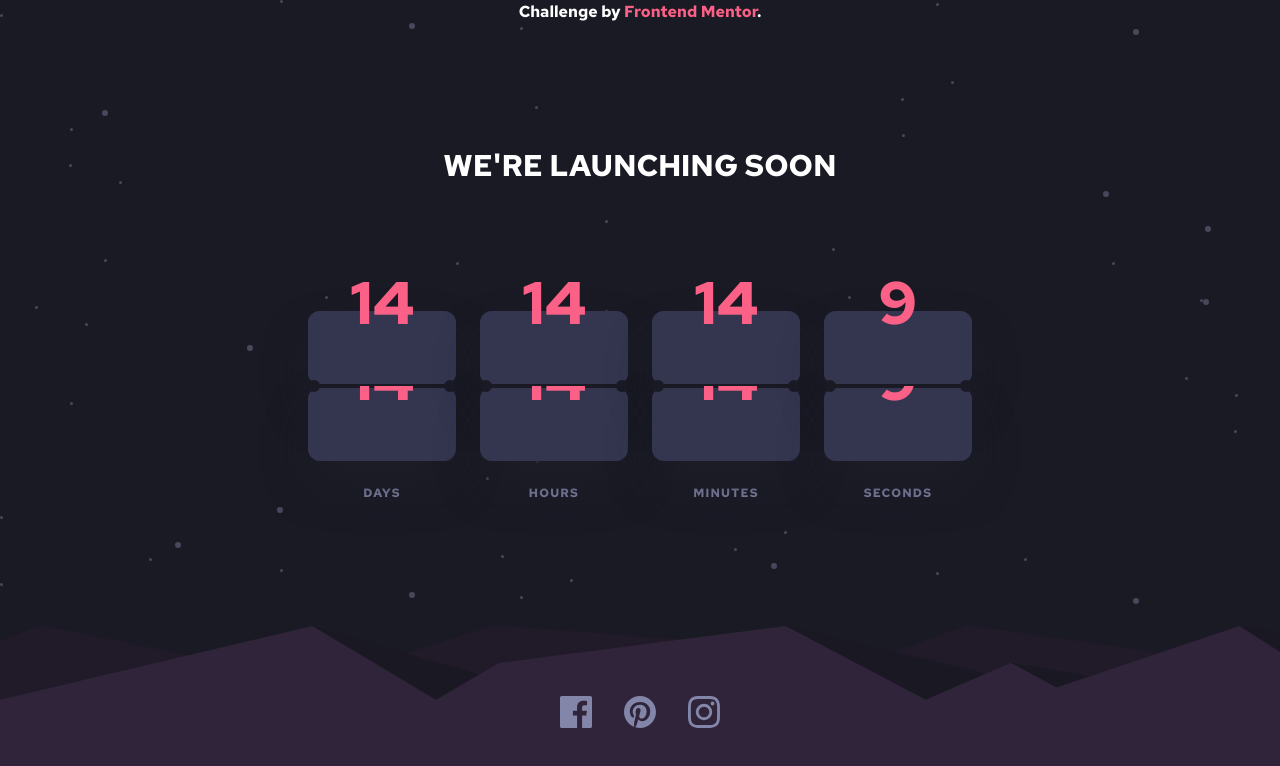
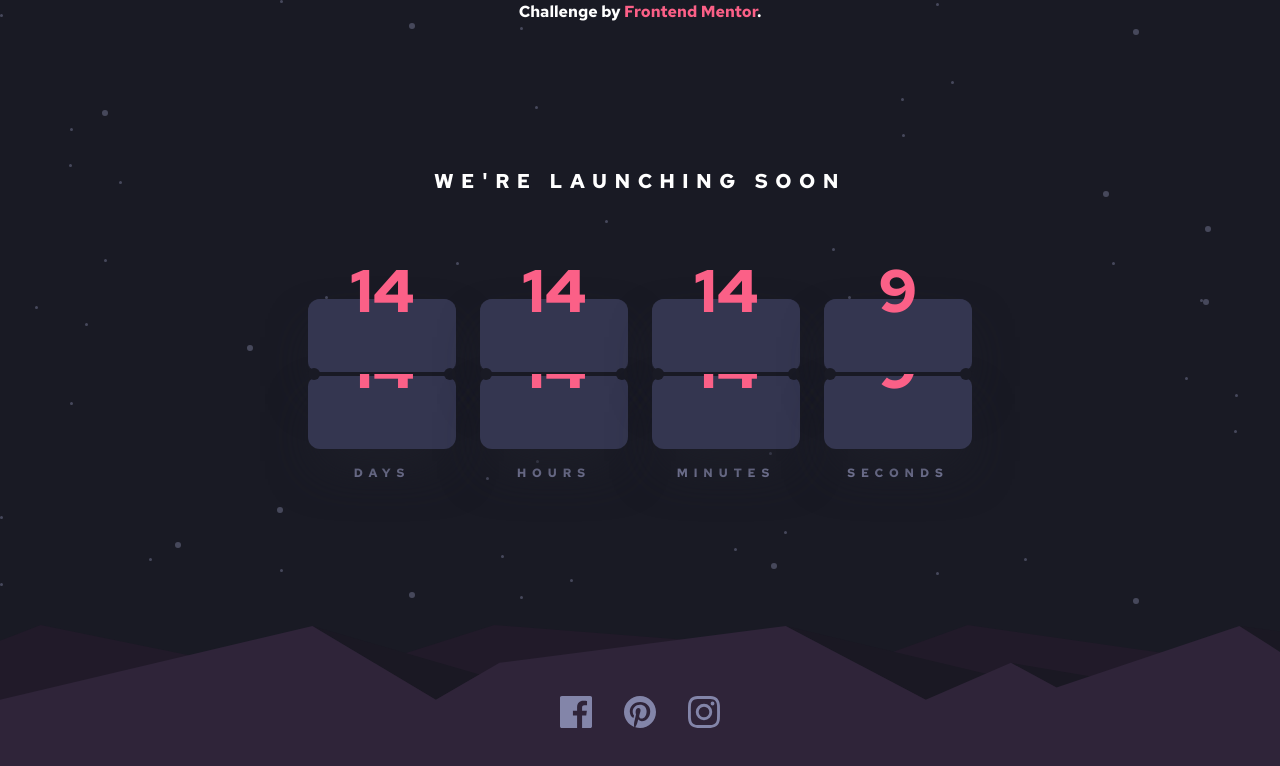
Before and after one commit to MartinPettersen/frontendmentor_challenge_Launch_countdown_timer, a Next.js app: page / in a window 1280 px wide. Shown: the top 766 px of the page. Built offline with nearby package versions, Linux system fonts and the light colour scheme; what @xpd/tailwind-3dtransforms, tailwindcss-animated would draw is missing.

Commit message:
fix letter spacing

```diff
--- a/app/components/Container/(flip)/TimeLabel.tsx
+++ b/app/components/Container/(flip)/TimeLabel.tsx
@@ -5,7 +5,7 @@ type Props = {
 }
 
 const TimeLabel = ({label}: Props) => (
-    <div className="text-[hsl(237,_18%,_59%)] tracking-widest text-xs sm:text-md">
+    <div className="text-[hsl(237,_18%,_59%)] tracking-[5.92px] text-xs sm:text-md">
     {label}
   </div>
   )
--- a/app/components/Container/Container.tsx
+++ b/app/components/Container/Container.tsx
@@ -3,7 +3,7 @@ import Headline from './Headline'
 import Clock from './Clock'
 
 const Container = () => (
-    <div className='flex flex-col gap-32'>
+    <div className='flex flex-col gap-[104px]'>
         <Headline />
         <Clock />
     </div>
--- a/app/components/Container/Headline.tsx
+++ b/app/components/Container/Headline.tsx
@@ -2,7 +2,7 @@ import React from 'react'
 
 const Headline = () => (
     // eslint-disable-next-line react/no-unescaped-entities
-    <div className='text-[hsl(0,_0%,_100%)] flex items-center justify-center text-3xl'>WE'RE LAUNCHING SOON</div>
+    <div className='text-[hsl(0,_0%,_100%)] flex items-center tracking-[7.5px] justify-center text-xl'>WE'RE LAUNCHING SOON</div>
   )
 
 export default Headline
--- a/app/components/Container/Timer.tsx
+++ b/app/components/Container/Timer.tsx
@@ -12,7 +12,7 @@ type Prop = {
 const Timer = ({ label, time, flipp }: Prop) => {
   const [flip, setFlip] = useState(false);
 
-  const [timeTemp, setTime] = useState(0);
+  const [timeTemp, setTime] = useState(14);
 
   useEffect(() => {
     setFlip(flipp);
@@ -21,7 +21,7 @@ const Timer = ({ label, time, flipp }: Prop) => {
   }, [time]);
 
   return (
-    <div className="flex flex-col items-center gap-2 sm:gap-6 ">
+    <div className="flex flex-col items-center gap-2 sm:gap-4 ">
       <div className="flex sm:text-6xl text-[hsl(345,_95%,_68%)]  flex-col items-center justify-center transform w-[70px] h-[71px] sm:w-[148px] sm:h-[150px]">
         <FlipMechanic time={timeTemp} flip={flip} />
         <BackCards time={timeTemp} />
```
